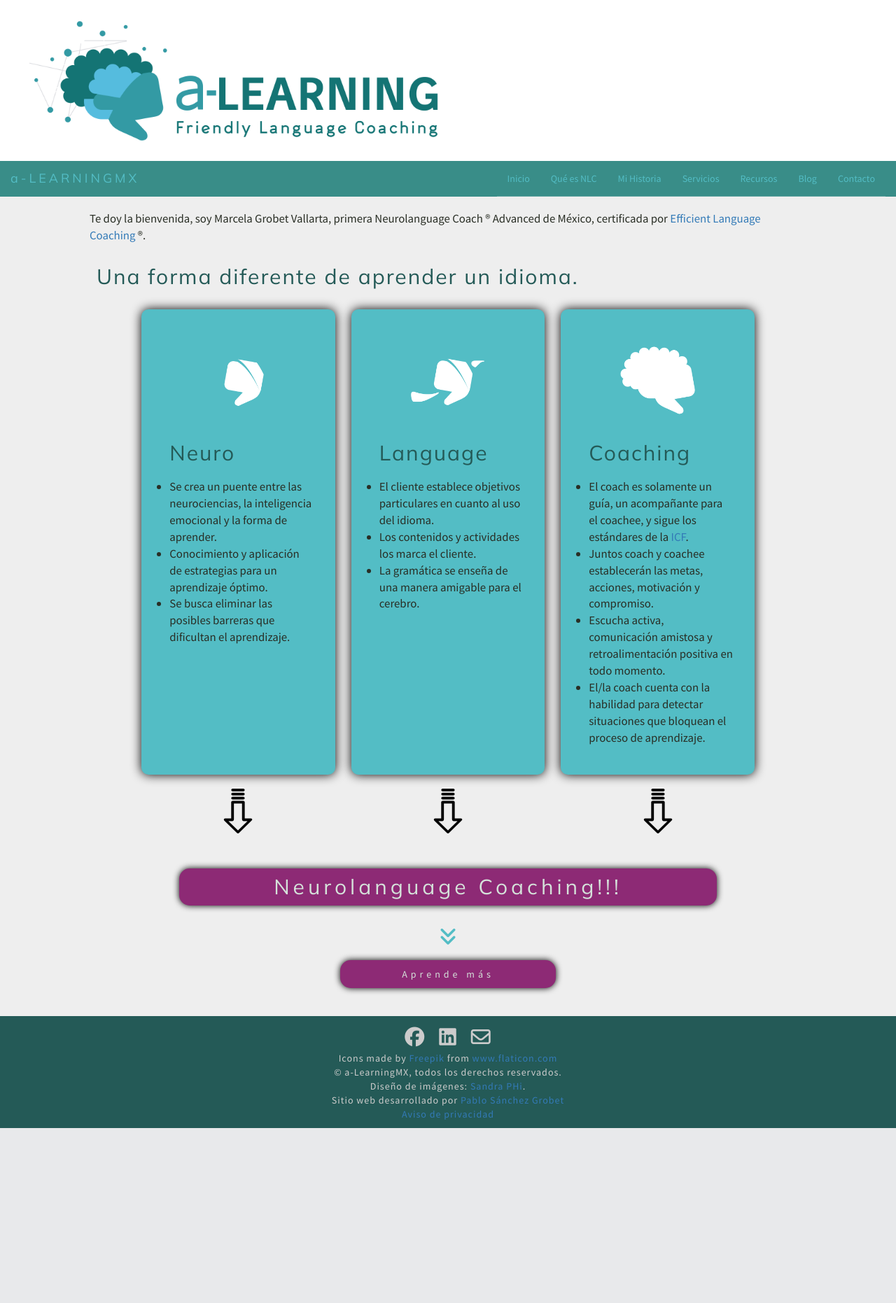
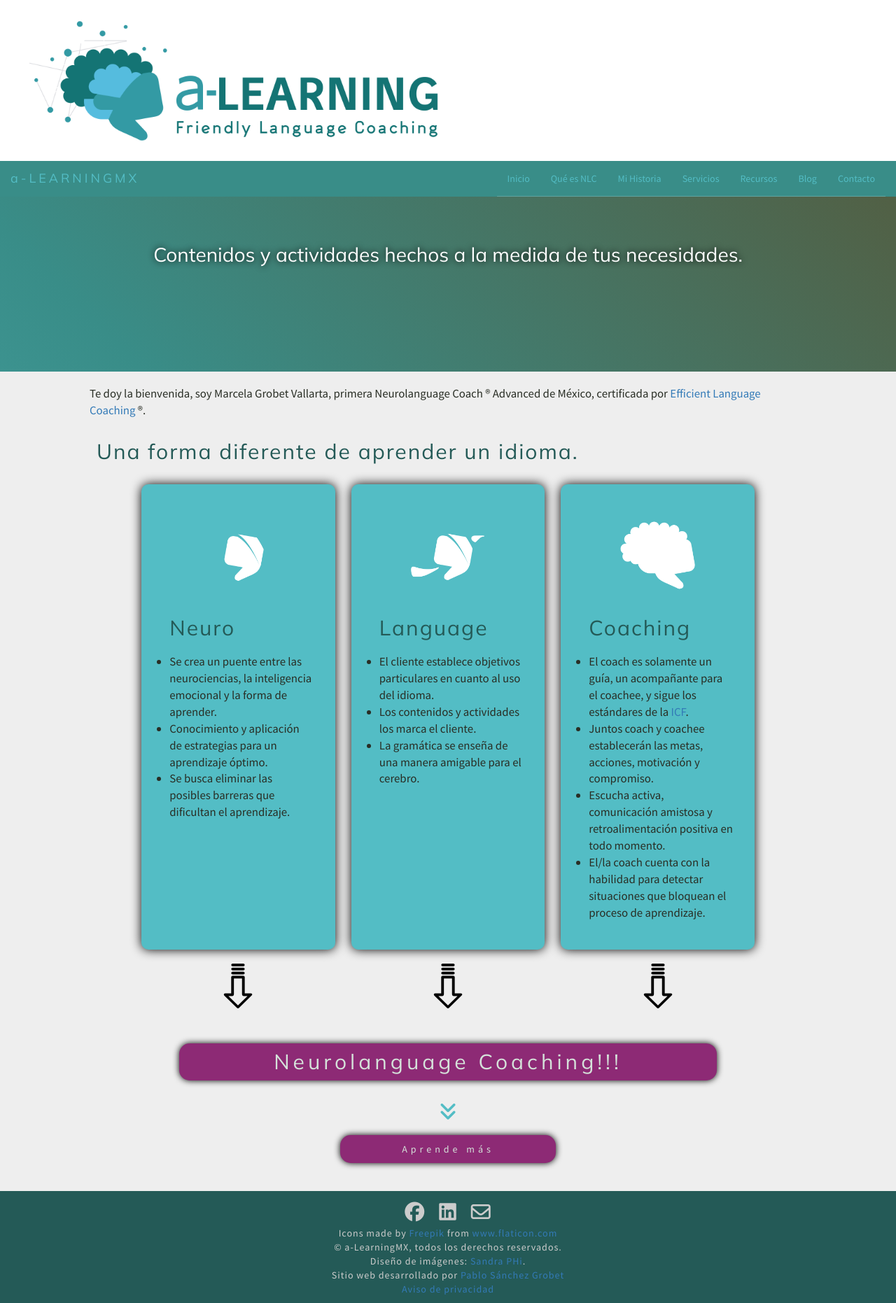
Before and after one commit to PSGrobet/a-learningmx, a PHP site: page / in a window 1280 px wide. Shown: the whole page at 70% size. Before the commit the page ends 1612 px from the top, so only its background shows below. Run offline with PHP 8.4, Linux system fonts and the light colour scheme; some libraries are stand-ins or nearby versions.

Commit message:
add new slideshow

```diff
--- a/Blog.html
+++ b/Blog.html
@@ -48,7 +48,9 @@
     </header>
 
     <main id="content">
+        <div id="wrapper">
 
+        </div>
     </main>
 
     <footer>
--- a/contacto.html
+++ b/contacto.html
@@ -47,7 +47,9 @@
           </nav>
     </header>
 
-    <main id="content" class="contacto">
+    <main id="content">
+
+        <div id="wrapper" class="contacto">
         <div class="form-header">
             <h2>Contacto</h2>
             <p>¿Quieres ponerte en contacto comnigo? Déjame tus datos y un comentario y me pondré en contacto contigo para aclarar cualquier duda sobre los cursos o materiales de apoyo.</p>
@@ -106,6 +108,7 @@
 
             </div>
         </form>
+        </div>
 
     </main>
 
--- a/css/styles.css
+++ b/css/styles.css
@@ -145,77 +145,136 @@
       .contacto .botones #submit-btn:hover, .contacto .botones #submit-btn:active {
         background-color: #398d88; }
 
-* {
+.container {
+  position: relative;
+  padding: 0;
+  width: 100%;
+  height: 250px;
+  margin: 0; }
+
+.cont-1 {
+  position: absolute;
+  width: 100%;
+  height: 250px;
+  overflow: hidden;
+  top: 0;
+  margin: auto;
+  background: linear-gradient(45deg, #53bdc5, #398d88, #5a502d, #8d2a75);
+  background-size: 400%;
+  -webkit-animation: gradient 16s linear infinite;
+          animation: gradient 16s linear infinite;
+  -webkit-animation-direction: alternate;
+          animation-direction: alternate; }
+
+@-webkit-keyframes gradient {
+  0% {
+    background-position: 0%; }
+  100% {
+    background-position: 100%; } }
+
+@keyframes gradient {
+  0% {
+    background-position: 0%; }
+  100% {
+    background-position: 100%; } }
+
+.texto {
+  font-family: 'Mulish';
+  position: relative;
+  overflow: hidden;
+  width: 100%;
+  top: 25%;
+  left: 0;
+  margin: 0;
+  color: white;
+  text-shadow: 0 0 4px black;
+  z-index: 2; }
+
+.s-move {
+  display: -webkit-box;
+  display: -ms-flexbox;
+  display: flex;
+  position: relative;
+  top: 0;
+  right: 0; }
+
+.slide {
+  -ms-flex-negative: 0;
+      flex-shrink: 0;
+  width: 100%;
   -webkit-box-sizing: border-box;
-          box-sizing: border-box; }
+          box-sizing: border-box;
+  text-align: center;
+  text-shadow: 0 0 10px black;
+  font-size: 2em; }
 
-.mySlides {
-  display: none; }
+.s-move {
+  -webkit-animation: slide-h linear 20s infinite;
+          animation: slide-h linear 20s infinite; }
 
-.slideshow-container {
-  background-color: #53bdc5;
-  max-width: 680px;
-  position: relative;
-  margin: auto;
-  border-radius: 10px;
-  margin-bottom: 20px;
-  -webkit-box-shadow: 0 0 20px rgba(0, 0, 0, 0.5);
-          box-shadow: 0 0 20px rgba(0, 0, 0, 0.5); }
-  .slideshow-container img {
-    border-radius: 10px; }
+.s-move:hover {
+  -webkit-animation-play-state: paused;
+          animation-play-state: paused; }
 
-.text {
-  color: #f7f7f7;
-  font-size: 1.2em;
-  font-weight: bold;
-  font-style: italic;
-  padding: 0 20px 20px 0;
-  position: absolute;
-  width: 50%;
-  bottom: 0;
-  left: auto;
-  right: 0;
-  text-align: right;
-  line-height: 1.5em;
-  letter-spacing: 1px;
-  text-shadow: 2px 2px black, 0px 0px 5px black; }
+@-webkit-keyframes slide-h {
+  0% {
+    right: 0%; }
+  12% {
+    right: 0%; }
+  15% {
+    right: 100%; }
+  27% {
+    right: 100%; }
+  30% {
+    right: 200%; }
+  42% {
+    right: 200%; }
+  45% {
+    right: 300%; }
+  57% {
+    right: 300%; }
+  60% {
+    right: 400%; }
+  72% {
+    right: 400%; }
+  75% {
+    right: 500%; }
+  87% {
+    right: 500%; }
+  90% {
+    right: 500%; }
+  100% {
+    right: 0%; } }
 
-.active {
-  background-color: #717171; }
-
-.fade {
-  -webkit-animation-name: fade;
-          animation-name: fade;
-  -webkit-animation-duration: 16s;
-          animation-duration: 16s; }
-
-@-webkit-keyframes fade {
+@keyframes slide-h {
   0% {
-    opacity: 0; }
-  10% {
-    opacity: 1; }
-  95% {
-    opacity: 1; }
+    right: 0%; }
+  12% {
+    right: 0%; }
+  15% {
+    right: 100%; }
+  27% {
+    right: 100%; }
+  30% {
+    right: 200%; }
+  42% {
+    right: 200%; }
+  45% {
+    right: 300%; }
+  57% {
+    right: 300%; }
+  60% {
+    right: 400%; }
+  72% {
+    right: 400%; }
+  75% {
+    right: 500%; }
+  87% {
+    right: 500%; }
+  90% {
+    right: 500%; }
   100% {
-    opacity: 0; } }
-
-@keyframes fade {
-  0% {
-    opacity: 0; }
-  10% {
-    opacity: 1; }
-  95% {
-    opacity: 1; }
-  100% {
-    opacity: 0; } }
-
-@media screen and (max-width: 680px) {
-  .text {
-    font-size: 2.2vw; } }
-
-@media screen and (max-width: 520px) {
-  .text {
-    font-size: 2vw; } }
+    right: 0%; } }
 
 * {
   margin: 0;
@@ -347,35 +406,27 @@
 nav {
   color: #292e25; }
 
-#portada {
-  width: 100%;
-  top: 0;
-  margin: 0 auto 20px auto; }
-  @media screen and (max-width: 600px) {
-    #portada {
-      width: 100%;
-      padding: 0;
-      margin: 0;
-      border-radius: 0; } }
+#content {
+  margin: 0;
+  color: #292e25; }
 
-main {
+#wrapper {
+  padding-top: 20px;
   width: 80%;
   max-width: 1300px;
-  margin: auto;
-  color: #292e25;
-  padding-top: 20px; }
+  margin: auto; }
   @media screen and (max-width: 600px) {
-    main {
+    #wrapper {
       width: 100%;
       padding: 10px; } }
-  main h2 {
+  #wrapper h2 {
     font-family: 'Mulish', sans-serif;
     color: #245a57;
     letter-spacing: 2px;
     padding: 10px; }
-  main p {
+  #wrapper p {
     font-size: 1.2em; }
-  main ul, main ol {
+  #wrapper ul, #wrapper ol {
     padding-left: 10px;
     font-size: 1.2em; }
 
--- a/index.html
+++ b/index.html
@@ -51,20 +51,36 @@
 
     <main id="content">
 
-        <!-- <div class="slideshow-container">
-            <div class="mySlides fade">
-                <img src="images/araceceli-testimonio-fondoOsc-neuro680x300.png" style="width:100%" class="slide-img">
-                <div class="text">En cada clase hay una interacción real en inglés, los contenidos son acordes a las necesidades y preferencias del alumno y habilita la comprensión, estructura de conversaciones y en la pronunciación, además de la calidad humana de la Profesora que genera un ambiente de confianza a nivel personal.<br/>
-                &mdash;Araceli</div>
+        <div class="container">
+            <div class="cont-1"></div>
+            <div class="texto"><div class="s-move">
+                <div class="slide">
+                    <p>Personaliza el aprendizaje del inglés con tu coach particular.</p>
                 </div>
 
-            <div class="mySlides fade">
-                <img src="images/juan-jose-testimonio-fondoOsc-neuro-680x300.png" style="width:100%" class="slide-img">
-                <div class="text">Las clases fueron siempre orientadas a mis necesidades, con material de apoyo preparado para el tema que se quería cubrir. Los dos puntos anteriores hacían que Marcela impartiera una clase muy dinámica y ágil para poder participar y mejorar en todas mis áreas de oportunidad en el aprendizaje del idioma inglés.<br/>
-                &mdash;Juan José</div>
+                <div class="slide">
+                    <p>Con ayuda de las neurociencias, fortalece, asimila y consolida lo aprendido.</p>
                 </div>
-        </div> -->
 
+                <div class="slide">
+                    <p>Contenidos y actividades hechos a la medida de tus necesidades.</p>
+                </div>
+
+                <div class="slide">
+                    <p>Sesiones en vivo, por videoconferencia, sin videos pregrabados ni aplicaciones.</p>
+                </div>
+
+                <div class="slide">
+                    <p>Primera sesión gratis.</p>
+                </div>
+
+                <div class="slide">
+                    <p>Ahorra tiempo y dinero. Una sesión a la semana puede ser suficiente.</p>
+                </div>
+            </div></div>
+        </div>
+
+        <div id="wrapper">
             <p>Te doy la bienvenida, soy Marcela Grobet Vallarta, primera Neurolanguage Coach &#174; Advanced de México, certificada por <a href="https://neurolanguagecoachnetwork.com/user/marcela-grobet-vallarta" target="_blank" rel="noopener">Efficient Language Coaching</a> &#174;.</p>
 
             <h2>Una forma diferente de aprender un idioma.</h2>
@@ -114,7 +130,7 @@
                     <a href="nlc.html"><button>Aprende más</button></a>
                 </div>
             </div>
-
+        </div>
     </main>
 
     <footer>
--- a/mi-historia/index.html
+++ b/mi-historia/index.html
@@ -57,6 +57,8 @@
         </header>
 
     <main id="content">
+
+        <div id="wrapper">
         <h2>Mi historia</h2>
 
         <section class="timeline">
@@ -199,6 +201,8 @@
 
             </div>
         </section>
+        </div>
+
     </main>
 
     <footer>
--- a/nlc.html
+++ b/nlc.html
@@ -46,6 +46,8 @@
 </header>
 
     <main id="content">
+
+      <div id="content">
         <h2>¿Qué es Neurolanguage Coaching?</h2>
         <p><cite>Neurolanguage Coaching</cite>&#174; es una nueva forma de <strong>personalizar el aprendizaje de un idioma</strong> que utiliza conocimientos de la <strong>pedagogía</strong> y las <strong></strong>neurociencias</strong>, además de las estrategias de comunicación y lineamientos del <strong>coaching</strong>.</p>
         <h2>¿Qué es un auténtico Coach?</h2>
@@ -56,6 +58,7 @@
         <p>La <strong>neurolingüística</strong> se enfoca en investigar <strong>cómo y dónde se almacena el conocimiento</strong> de una lengua en nuestro cerebro, qué <strong>facilita</strong> el aprendizaje y cuáles son las situaciones que pueden ocasionar <strong>bloqueos</strong>.</p>
         <p>Rachel Marie Pailing, creadora del método de enseñanza llamado <cite>Neurolanguage Coaching</cite>&#174;, define este proceso como la <strong>transmisión</strong> de conocimiento de un idioma &mdash;es decir, el proceso de <strong>enseñanza</strong>&mdash; que se <strong>refuerza, se enfoca y personaliza</strong> con aspectos del <strong>coaching</strong> y luego se <strong>fortalece y consolida</strong> con los aspectos de las <strong>neurociencias</strong>.</p>
         <p>Como Neurolanguage Coach&#174;, certificada por <a href="https://efficientlanguagecoaching.com/" target="_blank">Efficient Language Coaching&#174;</a>, soy una <strong>especialista en la enseñanza de idiomas</strong> (con una trayectoria de 40 años), cuento con el entrenamiento y las certificaciones pertinentes y emplearé <strong>actividades hechas a tu medida</strong> con el fin de impulsar tu <strong></strong>experiencia de aprendizaje</strong>. Juntos estableceremos las metas y desarrollaremos <strong></strong>estrategias de comunicación</strong> que te permitirán <strong>asimilar el nuevo idioma</strong>. Tu proceso de aprendizaje será más eficiente hasta en tiempo y costo.</p>
+      </div>
     </main>
 
     <footer>
--- a/recursos.html
+++ b/recursos.html
@@ -48,12 +48,14 @@
     </header>
 
     <main id="content">
+
+      <div id="wrapper">
         <h2>Recursos</h2>
         <p>¿Eres profesor o profesora de inglés o estudiante? Tengo algunos mapas mentales con conceptos amigables para el cerebro. También cuento con juegos y otras actividades que pueden ayudarte. Déjame tus datos y me pondré en comunicación contigo.</p>
 
         <a href="contacto.html" class="contacto">Contacto</a>
 
-
+      </div>
     </main>
 
     <footer>
--- a/sass/_slideshow.scss
+++ b/sass/_slideshow.scss
@@ -1,71 +1,169 @@
-* {
-    box-sizing: border-box;
-}
+// * {
+//     box-sizing: border-box;
+// }
 
-.mySlides {
-    display: none;
-}
+// .mySlides {
+//     display: none;
+// }
 
 
 
-.slideshow-container {
-    background-color: #53bdc5;
-    max-width: 680px;
+// .slideshow-container {
+//     background-color: #53bdc5;
+//     max-width: 680px;
+//     position: relative;
+//     margin: auto;
+//     border-radius: 10px;
+//     margin-bottom: 20px;
+//     box-shadow: 0 0 20px rgba(0,0,0,0.5);
+
+//     img {
+//         border-radius: 10px;
+//     }
+// }
+
+// .text {
+//     // font-family: sans-serif;
+//     color: #f7f7f7;
+//     font-size: 1.2em;
+//     font-weight: bold;
+//     font-style: italic;
+//     padding: 0 20px 20px 0;
+//     position: absolute;
+//     width: 50%;
+//     bottom: 0;
+//     left: auto;
+//     right: 0;
+//     text-align: right;
+//     line-height: 1.5em;
+//     letter-spacing: 1px;
+//     text-shadow: 2px 2px black, 0px 0px 5px black;
+// }
+
+// .active {
+//     background-color: #717171;
+// }
+
+// .fade {
+//     animation-name: fade;
+//     animation-duration: 16s;
+// }
+
+// @keyframes fade {
+//     0% {opacity: 0}
+//     10% {opacity: 1}
+//     95% {opacity: 1}
+//     100% {opacity: 0}
+
+// }
+
+
+// @media screen and (max-width: 680px) {
+//     .text {
+//         font-size: 2.2vw;
+//     }
+// }
+
+// @media screen and (max-width: 520px) {
+//     .text {
+//         font-size: 2vw;
+//     }
+// }
+
+// color palette
+$color-Edward: #B0B8B3;
+$color-Elm: #1C6970;
+$color-WillowGrove: #646A61;
+$color-Siam: #545C4E;
+$color-fr: #292e25;
+$color-fr-heading: #d5e2da;
+
+$verde-1: #245a57;
+$azul-claro: #53bdc5;
+$verde-2: #398d88;
+$verde-3: #53a7a2;
+$rosa-1: #8d2a75;
+$rosa-2: #a73a8d;
+$cafe: #5a502d;
+
+.container {
+
     position: relative;
+    padding: 0;
+    width: 100%;
+    height: 250px;
+    margin: 0;
+}
+.cont-1 {
+    position: absolute;
+    width: 100%;
+    height: 250px;
+    overflow: hidden;
+    top: 0;
     margin: auto;
-    border-radius: 10px;
-    margin-bottom: 20px;
-    box-shadow: 0 0 20px rgba(0,0,0,0.5);
-
-    img {
-        border-radius: 10px;
-    }
+    background: linear-gradient(45deg, $azul-claro, $verde-2, $cafe, $rosa-1);
+    background-size: 400%;
+    animation: gradient 16s linear infinite;
+    animation-direction: alternate;
 }
 
-.text {
-    // font-family: sans-serif;
-    color: #f7f7f7;
-    font-size: 1.2em;
-    font-weight: bold;
-    font-style: italic;
-    padding: 0 20px 20px 0;
-    position: absolute;
-    width: 50%;
-    bottom: 0;
-    left: auto;
-    right: 0;
-    text-align: right;
-    line-height: 1.5em;
-    letter-spacing: 1px;
-    text-shadow: 2px 2px black, 0px 0px 5px black;
+@keyframes gradient {
+    0% {background-position: 0%}
+    100% {background-position: 100%}
 }
 
-.active {
-    background-color: #717171;
+.texto {
+    font-family: 'Mulish';
+    position: relative;
+    overflow: hidden;
+    width: 100%;
+    top: 25%;
+    left: 0;
+    margin: 0;
+    color: white;
+    text-shadow: 0 0 4px rgba(0,0,0,1);
+    z-index: 2;
 }
 
-.fade {
-    animation-name: fade;
-    animation-duration: 16s;
+.s-move {
+
+    display: flex;
+    position: relative;
+    top: 0;
+    right: 0;
+}
+.slide {
+    flex-shrink: 0;
+    width: 100%;
+    box-sizing: border-box;
+    text-align: center;
+    text-shadow: 0 0 10px rgba(0,0,0,1);
+    font-size: 2em;
 }
 
-@keyframes fade {
-    0% {opacity: 0}
-    10% {opacity: 1}
-    95% {opacity: 1}
-    100% {opacity: 0}
+.s-move {
+    animation: slide-h linear 20s infinite;
+}
+.s-move:hover {
+    animation-play-state: paused;
+}
+
+@keyframes slide-h {
+    0% { right: 0% }
+    12% { right: 0% }
+    15% { right: 100% }
+    27% { right: 100% }
+    30% { right: 200% }
+    42% { right: 200% }
+    45% { right: 300% }
+    57% { right: 300% }
+    60% { right: 400% }
+    72% { right: 400% }
+    75% { right: 500% }
+    87% { right: 500% }
+    90% { right: 500% }
+    100% { right: 0%}
+
+
 
 }
-
-
-@media screen and (max-width: 680px) {
-    .text {
-        font-size: 2.2vw;
-    }
-}
-
-@media screen and (max-width: 520px) {
-    .text {
-        font-size: 2vw;
-    }
-}
--- a/sass/styles.scss
+++ b/sass/styles.scss
@@ -188,30 +188,34 @@
     color: $color-fr;
 }
 
-#portada {
-    width: 100%;
-    top: 0;
-    margin: 0 auto 20px auto;
-    //border-radius: 5px;
-    //box-shadow: 2px 2px 4px rgba(0,0,0,0.5);
+// #portada {
+//     width: 100%;
+//     top: 0;
+//     margin: 0 auto 20px auto;
+//     //border-radius: 5px;
+//     //box-shadow: 2px 2px 4px rgba(0,0,0,0.5);
 
 
-    @media screen and (max-width: 600px) {
-        width: 100%;
-        padding: 0;
+//     @media screen and (max-width: 600px) {
+//         width: 100%;
+//         padding: 0;
+//         margin: 0;
+//         border-radius: 0;
+//     }
+
+// }
+
+
+#content {
     margin: 0;
-        border-radius: 0;
+    color: $color-fr;
     }
 
-}
-
-
-main {
+    #wrapper {
+        padding-top: 20px;
         width: 80%;
         max-width: 1300px;
         margin: auto;
-    color: $color-fr;
-    padding-top: 20px;
 
         @media screen and (max-width: 600px) {
             width: 100%;
@@ -237,6 +241,7 @@
             font-size: 1.2em;
         }
     }
+
 
 #nlc-map {
     margin-top: 20px;
--- a/servicios.html
+++ b/servicios.html
@@ -45,6 +45,8 @@
           </nav>
     </header>
     <main id="content">
+
+        <div id="wrapper">
         <nav class="sub-nav">
             <ul>
                 <li><a href="#cuando">Cuándo</a></li>
@@ -213,6 +215,8 @@
             <p>Platicaremos acerca de tus dificultades en cuanto al idioma, qué quieres aprender específicamente y en qué situaciones te ves empleando el idioma. También decidiremos juntos qué tipo de actividades disfrutas más, la frecuencia y la duración de las sesiones y tu compromiso de consolidación entre sesiones.</p>
             <p>Una vez establecido todo lo anterior, ¡estaremos listos para iniciar! Con dedicación, compromiso y constancia, estarás hablando inglés en menos de lo que imaginas. </p>
         </div>
+    </div>
+
     </main>
     <footer>
         <div class="icons">
```
Also changed, not shown: 1 other file. Lines whose indentation alone changed are shown as unchanged.
